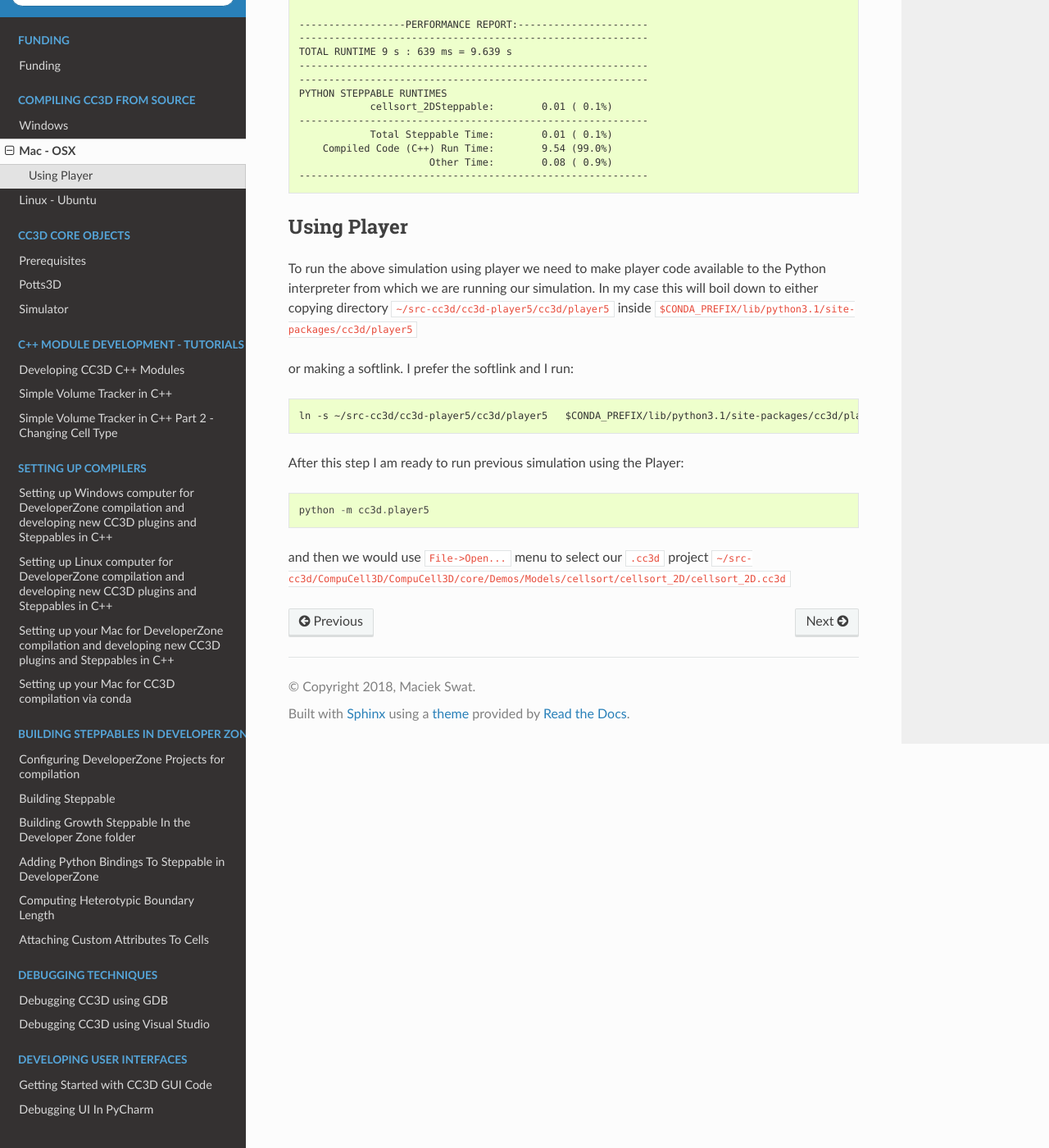
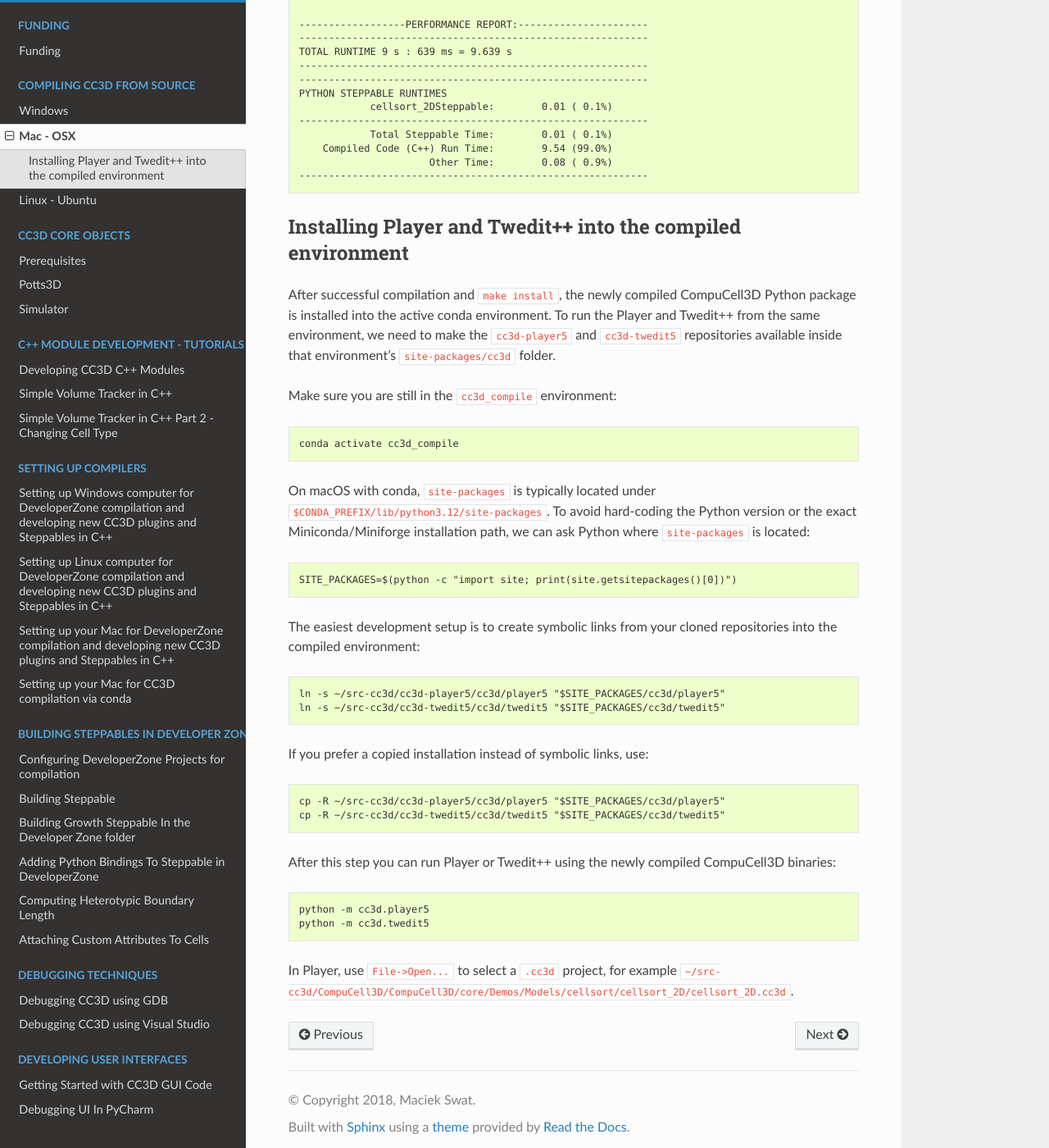
Before and after one commit to CompuCell3D/CompuCell3DDevelopersManual, a Sphinx documentation site: the page built from docs/building_core_cc3d_cpp_code_mac.rst, in a window 1280 px wide and 1400 px high, scrolled down 5458 px. Shown: the whole window at 82% size. Built offline with Sphinx 7.4.7 and the Read the Docs theme 3.1.0, drawn with Linux system fonts in a browser that asks for light colours.

Commit message:
Improved twedit and player installation instructions for developers who compile code

```diff
--- a/docs/building_core_cc3d_cpp_code_mac.rst
+++ b/docs/building_core_cc3d_cpp_code_mac.rst
@@ -279,22 +279,42 @@ The output of the run should look something like this
                           Other Time:        0.08 ( 0.9%)
     -----------------------------------------------------------
 
-Using Player
--------------
+Installing Player and Twedit++ into the compiled environment
+------------------------------------------------------------
 
-To run the above simulation using player we need to make player code available to the Python interpreter from which we are running our simulation. In my case this will boil down to either copying directory ``~/src-cc3d/cc3d-player5/cc3d/player5`` inside  ``$CONDA_PREFIX/lib/python3.1/site-packages/cc3d/player5``
+After successful compilation and ``make install``, the newly compiled CompuCell3D Python package is installed into the active conda environment. To run the Player and Twedit++ from the same environment, we need to make the ``cc3d-player5`` and ``cc3d-twedit5`` repositories available inside that environment's ``site-packages/cc3d`` folder.
 
-or making a softlink. I prefer the softlink  and I run:
+Make sure you are still in the ``cc3d_compile`` environment:
 
 .. code-block:: console
 
-    ln -s ~/src-cc3d/cc3d-player5/cc3d/player5   $CONDA_PREFIX/lib/python3.1/site-packages/cc3d/player5
+    conda activate cc3d_compile
 
+On macOS with conda, ``site-packages`` is typically located under ``$CONDA_PREFIX/lib/python3.12/site-packages``. To avoid hard-coding the Python version or the exact Miniconda/Miniforge installation path, we can ask Python where ``site-packages`` is located:
 
-After this step I am ready to run previous simulation using the Player:
+.. code-block:: console
 
-.. code-block::
+    SITE_PACKAGES=$(python -c "import site; print(site.getsitepackages()[0])")
+
+The easiest development setup is to create symbolic links from your cloned repositories into the compiled environment:
+
+.. code-block:: console
+
+    ln -s ~/src-cc3d/cc3d-player5/cc3d/player5 "$SITE_PACKAGES/cc3d/player5"
+    ln -s ~/src-cc3d/cc3d-twedit5/cc3d/twedit5 "$SITE_PACKAGES/cc3d/twedit5"
+
+If you prefer a copied installation instead of symbolic links, use:
+
+.. code-block:: console
+
+    cp -R ~/src-cc3d/cc3d-player5/cc3d/player5 "$SITE_PACKAGES/cc3d/player5"
+    cp -R ~/src-cc3d/cc3d-twedit5/cc3d/twedit5 "$SITE_PACKAGES/cc3d/twedit5"
+
+After this step you can run Player or Twedit++ using the newly compiled CompuCell3D binaries:
+
+.. code-block:: console
 
     python -m cc3d.player5
+    python -m cc3d.twedit5
 
-and then we would use ``File->Open...`` menu to select our ``.cc3d`` project ``~/src-cc3d/CompuCell3D/CompuCell3D/core/Demos/Models/cellsort/cellsort_2D/cellsort_2D.cc3d``
+In Player, use ``File->Open...`` to select a ``.cc3d`` project, for example ``~/src-cc3d/CompuCell3D/CompuCell3D/core/Demos/Models/cellsort/cellsort_2D/cellsort_2D.cc3d``.
```
Also changed, not shown: docs/building_core_cc3d_cpp_code_linux.rst (+28 -9 lines).
